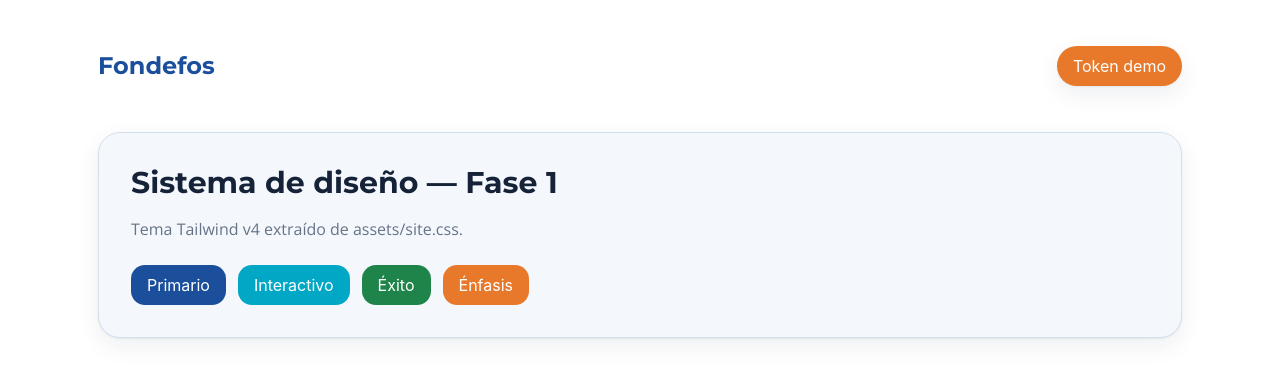
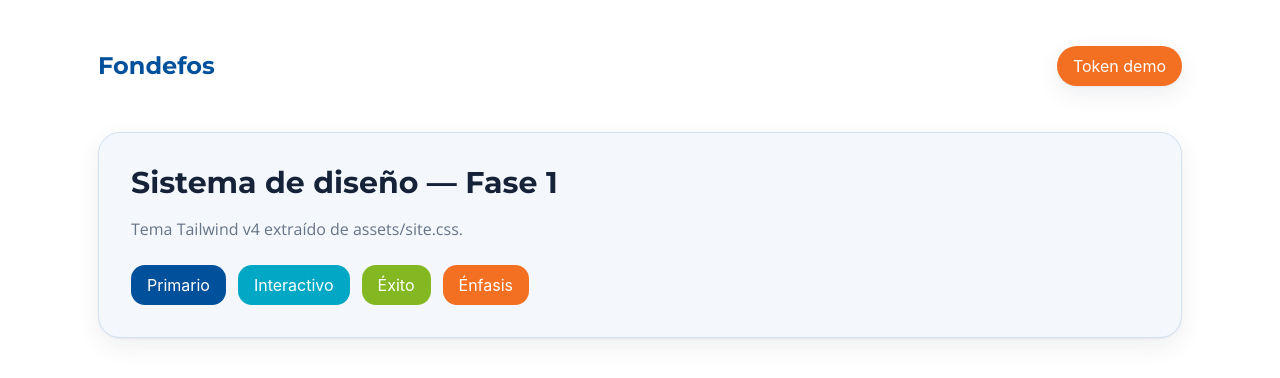
Before and after one commit to andy-rodriguez-code/Fondeweb, a React app in the folder frontend/: page / in a window 1280 px wide. Shown: the top 378 px of the page. Built offline with nearby package versions, Linux system fonts and the light colour scheme; the HTML template or start-up script is replaced by a standard one.

Commit message:
style(frontend): apply client-confirmed brand palette

```diff
--- a/frontend/src/styles/index.css
+++ b/frontend/src/styles/index.css
@@ -2,18 +2,18 @@
 @import "../assets/fonts/brand/brand-fonts.css";
 
 @theme {
-  /* --- Paleta del manual (valores textuales del PDF, no estimados) ---
-     Fuente: assets/site.css :root (líneas 9-47, solo lectura) */
-  --color-primary: #1b4f9c;
-  --color-primary-800: #163f7d;
+  /* --- Paleta de marca confirmada por el cliente (2026-09-05); shades derivados regenerados ---
+     Fuente: assets/site.css :root (líneas 9-47) */
+  --color-primary: #01509C;
+  --color-primary-800: #01407d;
   --color-primary-900: #10305f;
-  --color-primary-300: #7ea3d3;
+  --color-primary-300: #8db0d2;
   --color-interactive: #00a8c6;
   --color-interactive-ink: #0a7a90; /* derivado: 5.0:1 sobre blanco, para texto */
-  --color-success: #1e8449;
-  --color-success-800: #196f3d;
-  --color-accent: #e8792b;
-  --color-accent-100: #fdeadb;
+  --color-success: #84B822;
+  --color-success-800: #6a931b;
+  --color-accent: #F36F21;
+  --color-accent-100: #fde9de;
 
   --color-ink: #152238;
   --color-text: #3d4a5c;
```
